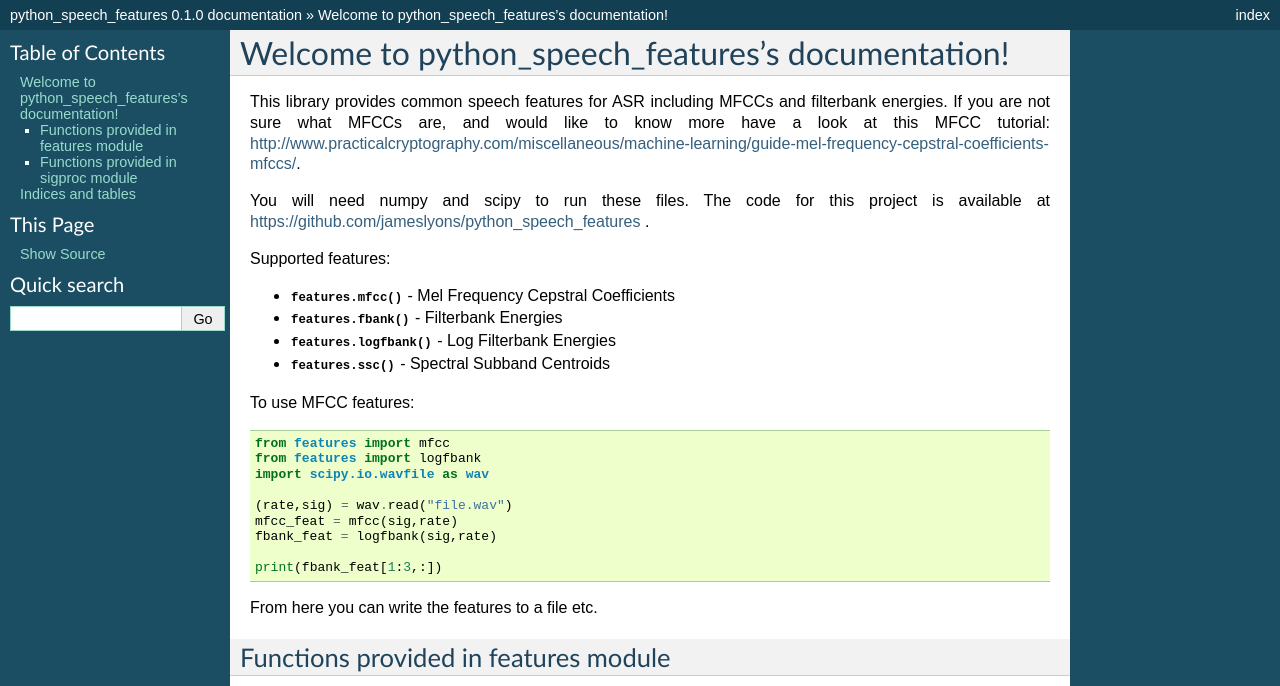
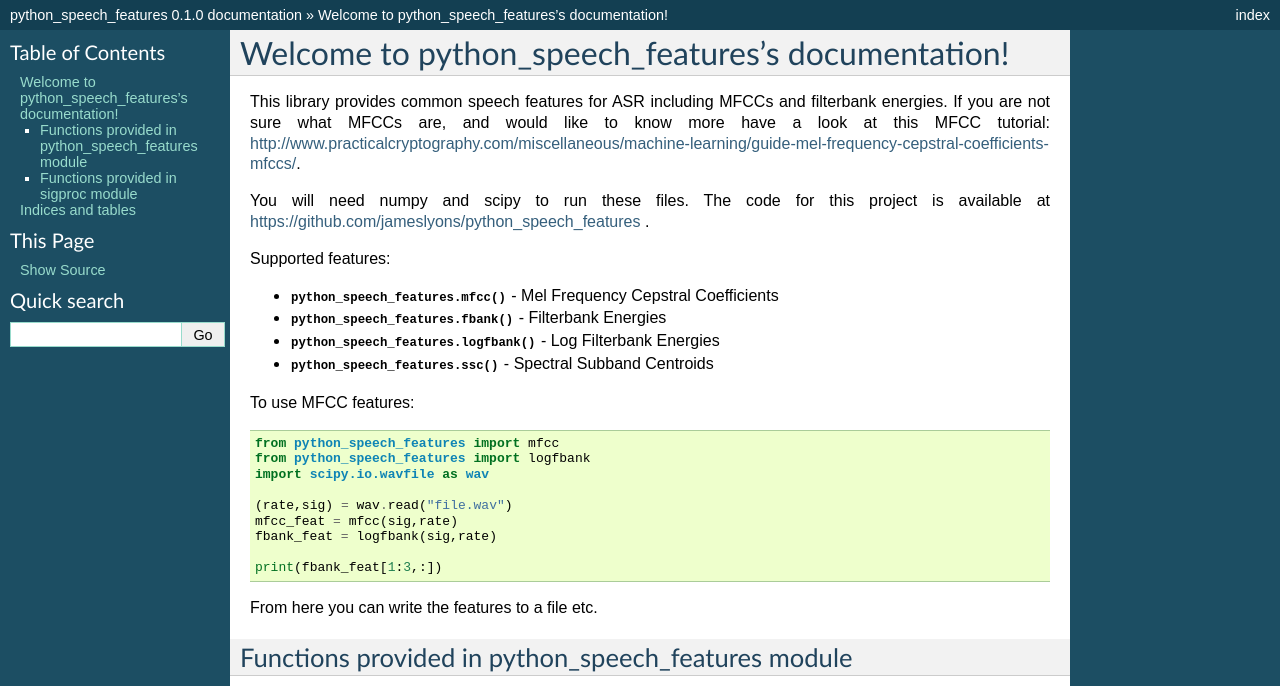
Before and after one commit to jameslyons/python_speech_features, a Sphinx documentation site: the page built from docs/source/index.rst, in a window 1280 px wide. Shown: the top 686 px of the page. Built offline with Sphinx 7.4.7, drawn with Linux system fonts in a browser that asks for light colours; grey boxes are pictures that could not be loaded.

Commit message:
Update index.rst
module name was changed a while back, which broke the documentation

```diff
--- a/docs/source/index.rst
+++ b/docs/source/index.rst
@@ -14,15 +14,15 @@
 
 Supported features:
 
-- :py:meth:`features.mfcc` - Mel Frequency Cepstral Coefficients
-- :py:meth:`features.fbank` - Filterbank Energies
-- :py:meth:`features.logfbank` - Log Filterbank Energies
-- :py:meth:`features.ssc` - Spectral Subband Centroids
+- :py:meth:`python_speech_features.mfcc` - Mel Frequency Cepstral Coefficients
+- :py:meth:`python_speech_features.fbank` - Filterbank Energies
+- :py:meth:`python_speech_features.logfbank` - Log Filterbank Energies
+- :py:meth:`python_speech_features.ssc` - Spectral Subband Centroids
 
 To use MFCC features::
 
-    from features import mfcc
-    from features import logfbank
+    from python_speech_features import mfcc
+    from python_speech_features import logfbank
     import scipy.io.wavfile as wav
 
     (rate,sig) = wav.read("file.wav")
@@ -33,16 +33,16 @@
 
 From here you can write the features to a file etc.
 
-Functions provided in features module
+Functions provided in python_speech_features module
 -------------------------------------
 
-.. automodule:: features.base
+.. automodule:: python_speech_features.base
     :members:
 
 
 Functions provided in sigproc module
 ------------------------------------
-.. automodule:: features.sigproc
+.. automodule:: python_speech_features.sigproc
     :members:
 
 
```
